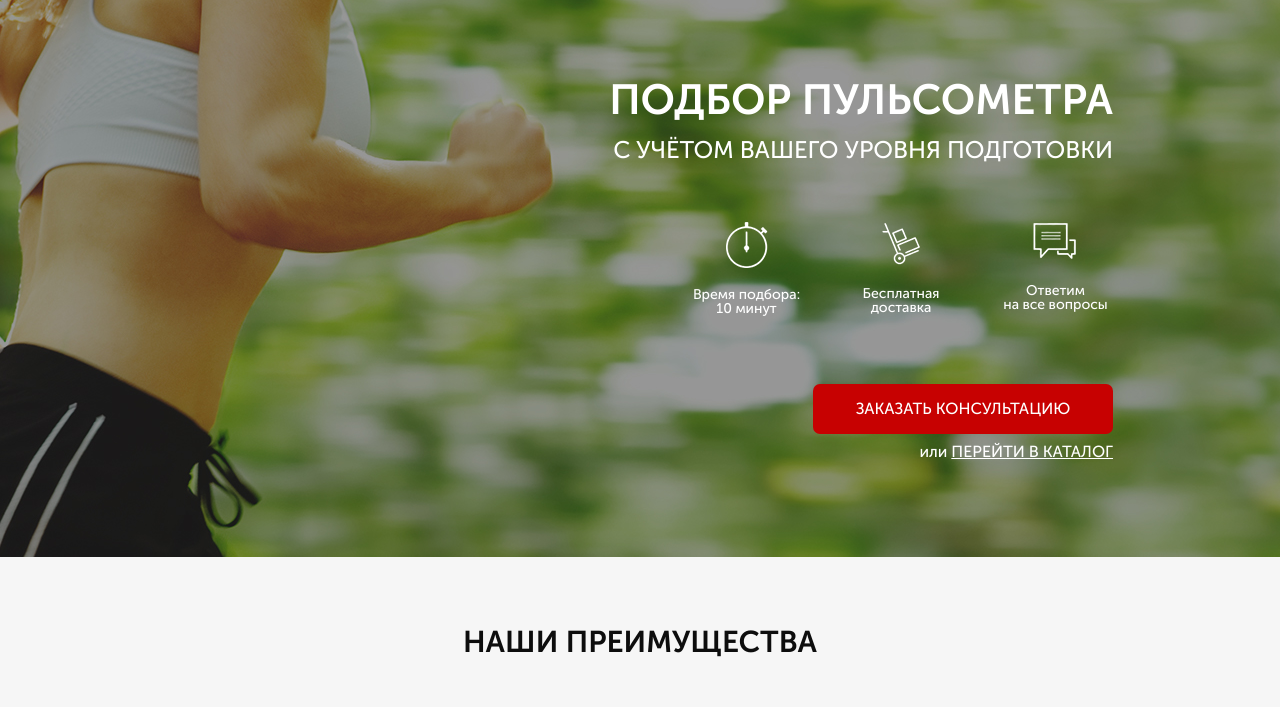
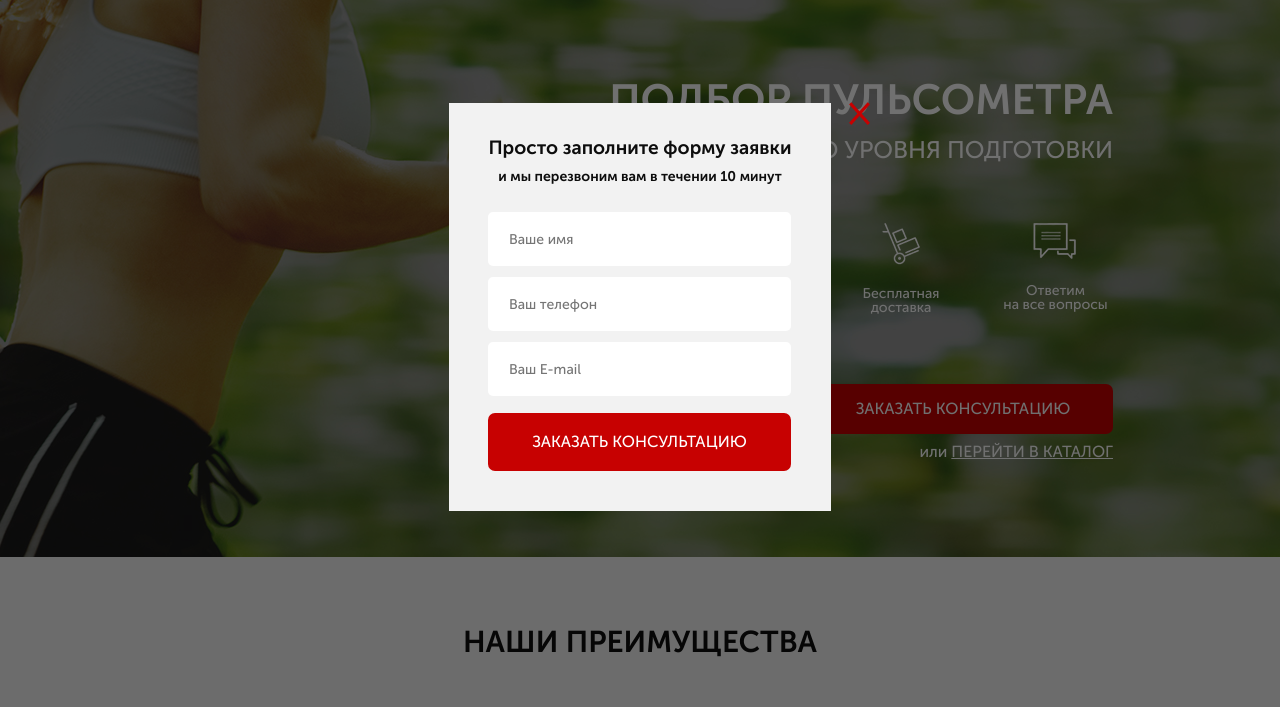
Before and after one commit to artemtumanov/pulse2023, a website: page src/index.html in a window 1280 px wide. Both pictures are taken after a click on the button "ЗАКАЗАТЬ ЗВОНОК". Shown: the part 93-800 px from the top of the page. Drawn offline with nearby package versions, Linux system fonts and the light colour scheme; files whose address does not match are found by name.

Commit message:
add modals 11.12.2023

```diff
--- a/src/index.html
+++ b/src/index.html
@@ -23,7 +23,7 @@
 				</div>
 				<div class="header__contacts">
 					<a href="tel:+74999228974" class="header__phone">+7 (499) 922-89-74</a>
-					<button class="button">заказать звонок</button>
+					<button data-modal="consultation" class="button">заказать звонок</button>
 				</div>
 			</header>
 			<div class="promo__wrapper">
@@ -47,7 +47,7 @@
 						<div class="promo__descr">Ответим <br> на все вопросы</div>
 					</div>
 				</div>
-				<button class="button button_main">заказать кОНСУЛЬТАЦИЮ</button>
+				<button data-modal="consultation" class="button button_main">заказать кОНСУЛЬТАЦИЮ</button>
 				<div class="promo__link">
 					или
 					<a href="#">ПЕРЕЙТИ В КАТАЛОГ</a>
@@ -89,7 +89,7 @@
 		<div class="container">
 			<h2 class="free__header">Получите бесплатную консультацию по подбору пульсометра </h2>
 			<h3 class="free__subheader">Просто заполните форму заявки и мы перезвоним вам в течении 10 минут</h3>
-			<form action="#">
+			<form class="form" action="#">
 				<input name="name" placeholder="Ваше имя" type="text" autocomplete="on">
 				<input name="phone" placeholder="Ваш телефон" type="tel" autocomplete="on">
 				<input name="email" placeholder="Ваш E-mail" type="email" autocomplete="on">
@@ -426,6 +426,36 @@
 		</div>
 	</footer>
 
+	<div class="overlay">
+		<div class="modal" id="consultation">
+			<div class="modal__close">&times;</div>
+			<div class="modal__subtitle">Просто заполните форму заявки</div>
+			<div class="modal__descr">и мы перезвоним вам в течении 10 минут</div>
+			<form class="form form_mt26px" action="#">
+				<input name="name" placeholder="Ваше имя" type="text" autocomplete="on">
+				<input name="phone" placeholder="Ваш телефон" type="tel" autocomplete="on">
+				<input name="email" placeholder="Ваш E-mail" type="email" autocomplete="on">
+				<button class="button button_form">заказать кОНСУЛЬТАЦИЮ</button>
+			</form>
+		</div>
+		<div class="modal" id="order">
+			<div class="modal__close">&times;</div>
+			<div class="modal__subtitle">Ваш заказ:</div>
+			<div class="modal__descr">Пульсометр Polar FT1</div>
+			<form class="form form_mt26px" action="#">
+				<input name="name" placeholder="Ваше имя" type="text" autocomplete="on">
+				<input name="phone" placeholder="Ваш телефон" type="tel" autocomplete="on">
+				<input name="email" placeholder="Ваш E-mail" type="email" autocomplete="on">
+				<button class="button button_form">Купить</button>
+			</form>
+		</div>
+		<div class="modal modal_mini" id="thanks">
+			<div class="modal__close">&times;</div>
+			<div class="modal__subtitle">Спасибо за вашу заявку!</div>
+			<div class="modal__descr">Наш менеджер свяжется с вами в ближайшее время!</div>
+		</div>
+	</div>
+
 	<script type="text/javascript" src="https://code.jquery.com/jquery-1.11.0.min.js"></script>
 	<script type="text/javascript" src="https://code.jquery.com/jquery-migrate-1.2.1.min.js"></script>
 	<script src="js/slick.min.js"></script>
--- a/src/js/script.js
+++ b/src/js/script.js
@@ -23,4 +23,21 @@ $(document).ready(function(){
 
       toggleSlide('.catalog-item__link');
       toggleSlide('.catalog-item__return');
+
+      //Modal
+
+      $('[data-modal=consultation').on('click', function() {
+        $('.overlay, #consultation').fadeIn()
+      });
+
+      $('.modal__close').on('click', function() {
+        $('.overlay, #consultation, #order, #thanks').fadeOut()
+      });
+
+      $('.button_mini').each(function(i) {
+        $(this).on('click', function() {
+            $('#order .modal__descr').text($('.catalog-item__header').eq(i).text());
+            $('.overlay, #order').fadeIn()
+        })
+      })
   });
--- /dev/null
+++ b/src/sass/blocks/_forms.sass
@@ -0,0 +1,20 @@
+.form
+    margin-top: 36px
+    display: flex
+    flex-direction: column
+    width: 303px
+    input
+        width: 100%
+        margin-bottom: 11px
+        color: #4B4B4B
+        font-size: 14px
+        font-weight: 400
+        padding: 0 21px
+        height: 54px
+        border: none
+        border-radius: 5px
+        outline: none
+        &:nth-child(3)
+           margin-bottom: 17px
+    &_mt26px
+        margin-top: 26px
--- a/src/sass/blocks/_free.sass
+++ b/src/sass/blocks/_free.sass
@@ -16,21 +16,3 @@
         line-height: 30px
         margin-top: 8px
         width: 426px
-    form
-        margin-top: 36px
-        display: flex
-        flex-direction: column
-        width: 303px
-    input
-        width: 100%
-        margin-bottom: 11px
-        color: #4B4B4B
-        font-size: 14px
-        font-weight: 400
-        padding: 0 21px
-        height: 54px
-        border: none
-        border-radius: 5px
-        outline: none
-        &:nth-child(3)
-           margin-bottom: 17px
--- /dev/null
+++ b/src/sass/blocks/_modal.sass
@@ -0,0 +1,42 @@
+.overlay
+    width: 100%
+    height: 100%
+    position: fixed
+    background-color: rgba(0, 0, 0, 0.56)
+    top: 0
+    display: none
+    .modal
+        position: absolute
+        top: 50%
+        left: 50%
+        transform: translate(-50%, -50%)
+        width: 382px
+        min-height: 402px
+        background-color: #F2F2F2
+        padding: 35px 39px 40px 39px
+        &__close
+            position: absolute
+            top: 0
+            right: -40px
+            color: $main-color
+            font-size: 40px
+            line-height: 17px
+            cursor: pointer
+        &__subtitle
+            color: #0D0D0D
+            text-align: center
+            font-size: 19px
+            font-weight: 700
+            line-height: 19px
+            margin-bottom: 10px
+        &__descr
+            color: #0D0D0D
+            text-align: center
+            font-size: 14px
+            font-weight: 700
+            line-height: 19px
+        &_mini
+            min-height: 143px
+
+#consultation, #order, #thanks
+    display: none
--- a/src/sass/style.sass
+++ b/src/sass/style.sass
@@ -12,9 +12,11 @@
 @import 'blocks/buttons'
 @import 'blocks/advantage'
 @import 'blocks/free'
+@import 'blocks/forms'
 @import 'blocks/slider'
 @import 'blocks/catalog'
 @import 'blocks/reviews'
 @import 'blocks/footer'
+@import 'blocks/modal'
 
 @import 'base/media'
```
Also changed, not shown: src/css/style.min.css.
